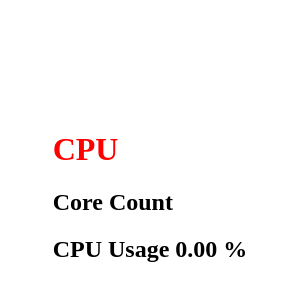
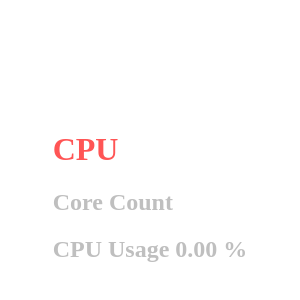
Before and after one commit to DaniloSouza19/electron-cpu-usage-app, an Electron app: page index.html in a window 300 px wide. Shown: the part 226-526 px from the top of the page. Drawn offline with Linux system fonts and the light colour scheme; no server answers.

Commit message:
add font and colors

```diff
--- a/styles.css
+++ b/styles.css
@@ -1,6 +1,16 @@
 html, body {
   margin: 0;
   padding: 0;
+  font-family: Roboto sans-serif;
+}
+
+h1, h2, span {
+  font-family: Roboto sans-serif;
+  color: #BFBFBF;
+}
+
+h1 {
+  color: #FF5555;
 }
 
 #container {
@@ -12,7 +22,3 @@ html, body {
   align-items: center;
   justify-content: center;
 }
-
-h1 {
-  color: red;
-}
```
